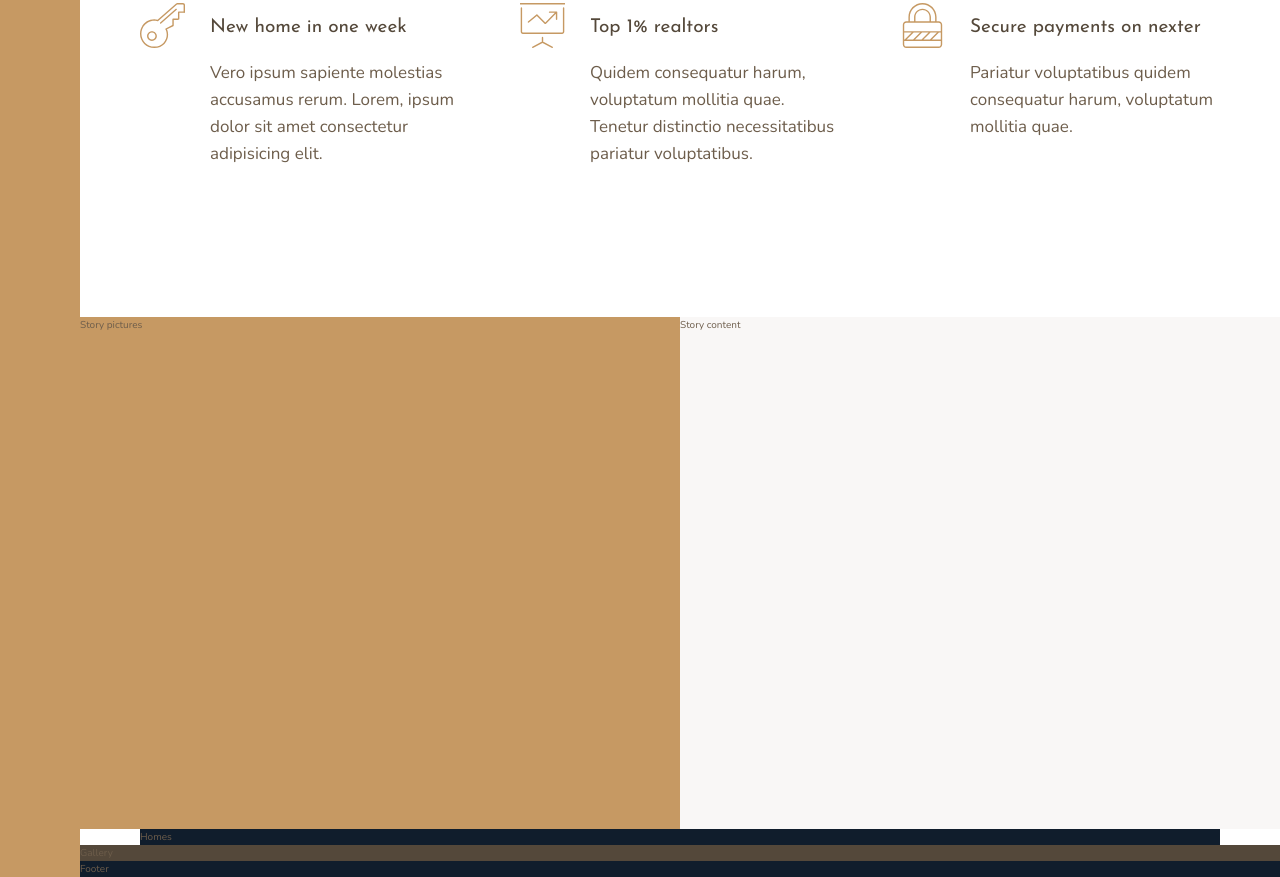
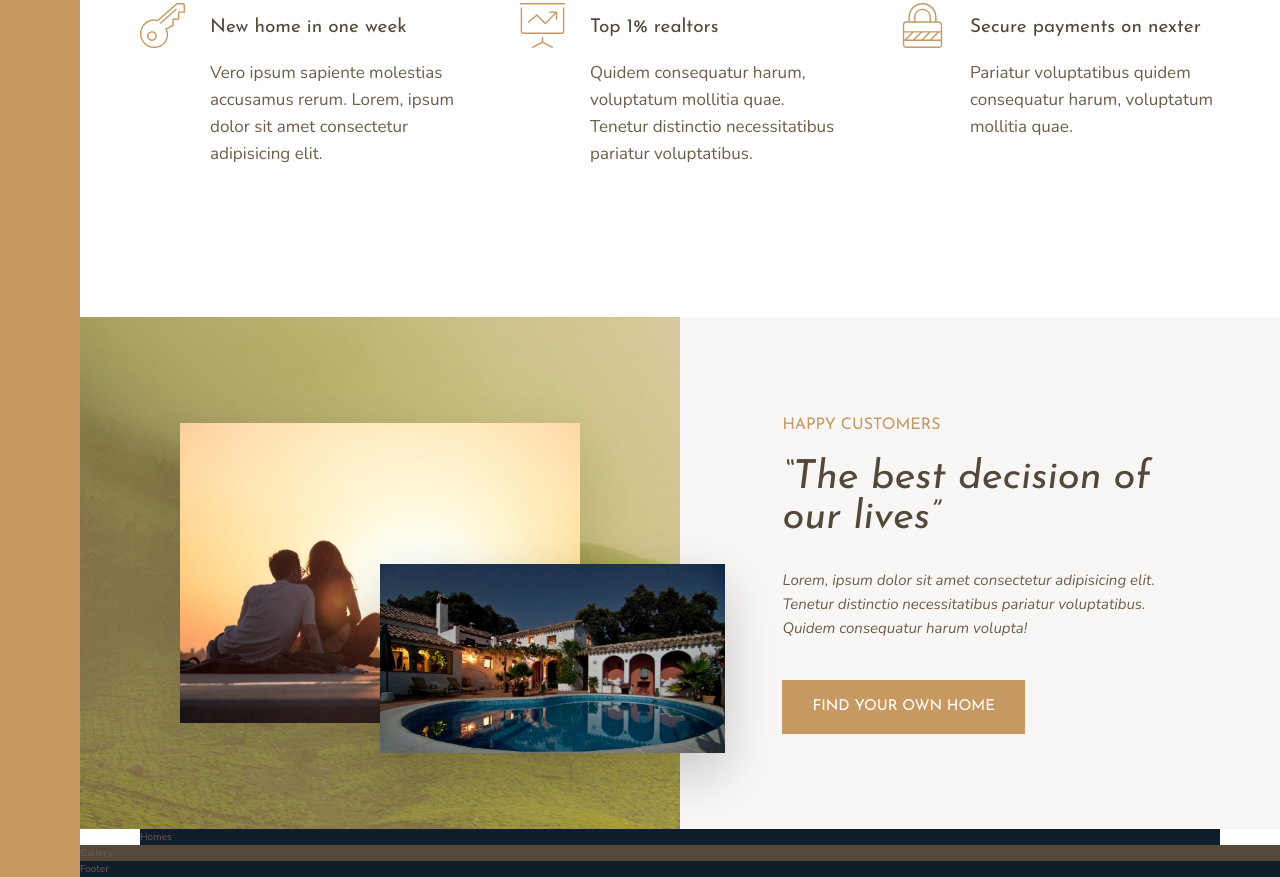
Before and after one commit to koshmar1319/Nexter, a website: page index.html in a window 1280 px wide. Shown: the part 991-1868 px from the top of the page. Drawn offline with nearby package versions, Linux system fonts and the light colour scheme; files that its build step writes are made by us from their sources.

Commit message:
added story blocks

```diff
--- a/index.html
+++ b/index.html
@@ -81,11 +81,18 @@
 	</section>
 
 	<div class="story__pictures">
-		Story pictures
+		<img src="img/story-1.jpeg" alt="Couple with new house" class="story__img--1">
+		<img src="img/story-2.jpeg" alt="New house" class="story__img--2">
 	</div>
 
 	<div class="story__content">
-		Story content
+		<h3 class="heading-3 mb-sm">Happy Customers</h3>
+		<h2 class="heading-2 heading-2--dark mb-md">&ldquo;The best decision of our lives&rdquo;</h2>
+		<p class="story__text">
+			Lorem, ipsum dolor sit amet consectetur adipisicing elit. Tenetur distinctio necessitatibus pariatur voluptatibus.
+			Quidem consequatur harum volupta!
+		</p>
+		<button class="btn">Find your own home</button>
 	</div>
 
 	<section class="homes">
--- a/sass/_story.scss
+++ b/sass/_story.scss
@@ -2,10 +2,50 @@
   &__pictures{
     background-color: $color-primary;
     grid-column: full-start / col-end 4;
+    background-image: linear-gradient(rgba($color-primary, .5), rgba($color-primary, .5)), url(../img/back.jpg);
+
+    display: grid;
+    grid-template-rows: repeat(6, 1fr);
+    grid-template-columns: repeat(6, 1fr);
+    align-items: center;
+  }
+
+  &__img--1{
+    width: 100%;
+    grid-row: 2 / 6;
+    grid-column: 2 / 6;
+    box-shadow: 0 2rem 5rem rgba(#000, .1);
+  }
+
+  &__img--2{
+    width: 115%;
+    grid-row: 4 / 6;
+    grid-column: 4 / 7;
+    z-index: 20;
+    box-shadow: 0 2rem 5rem rgba(#000, .2);
   }
 
   &__content{
     background-color: $color-grey-light-1;
     grid-column: col-start 5 / full-end;
+
+    padding: 6rem 8vw;
+
+    /*
+    display: flex;
+    flex-direction: column;
+    justify-content: center;
+    align-items: flex-start;
+    */
+
+    display: grid;
+    align-content: center;
+    justify-items: start;
+  }
+
+  &__text{
+    font-size: 1.5rem;
+    font-style: italic;
+    margin-bottom: 4rem;
   }
 }
--- a/sass/_typography.scss
+++ b/sass/_typography.scss
@@ -9,10 +9,19 @@
 
 .heading-2{
   @extend %heading;
+  font-size: 4rem;
+  font-style: italic;
+  line-height: 1;
+
+  &--light{color: $color-grey-light-1;}
+  &--dark{color: $color-grey-dark-1;}
 }
 
 .heading-3{
   @extend %heading;
+  font-size: 1.6rem;
+  color: $color-primary;
+  text-transform: uppercase;
 }
 
 .heading-4{
@@ -22,3 +31,25 @@
   &--light{color: $color-grey-light-1;}
   &--dark{color: $color-grey-dark-1;}
 }
+
+.btn{
+  background-color: $color-primary;
+  color: #fff;
+  border: none;
+  border-radius: 0;
+  font-family: $font-display;
+  font-size: 1.5rem;
+  text-transform: uppercase;
+  padding: 1.8rem 3rem;
+  cursor: pointer;
+  transition: all .2s;
+
+  &:hover{
+    background-color: $color-primary-dark;
+  }
+}
+
+.mb-sm{ margin-bottom: 2rem; }
+.mb-md{ margin-bottom: 3rem; }
+.mb-lg{ margin-bottom: 4rem; }
+.mb-hg{ margin-bottom: 8rem; }
```
